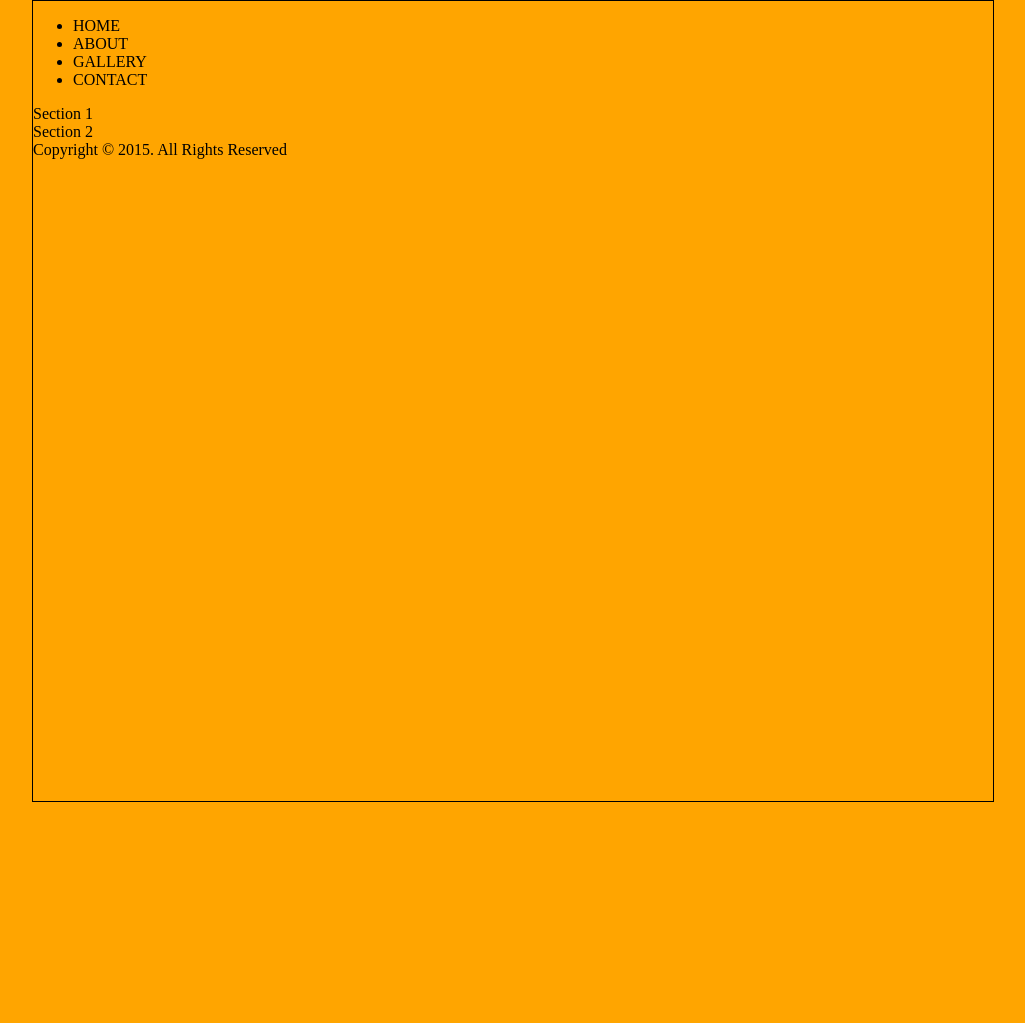
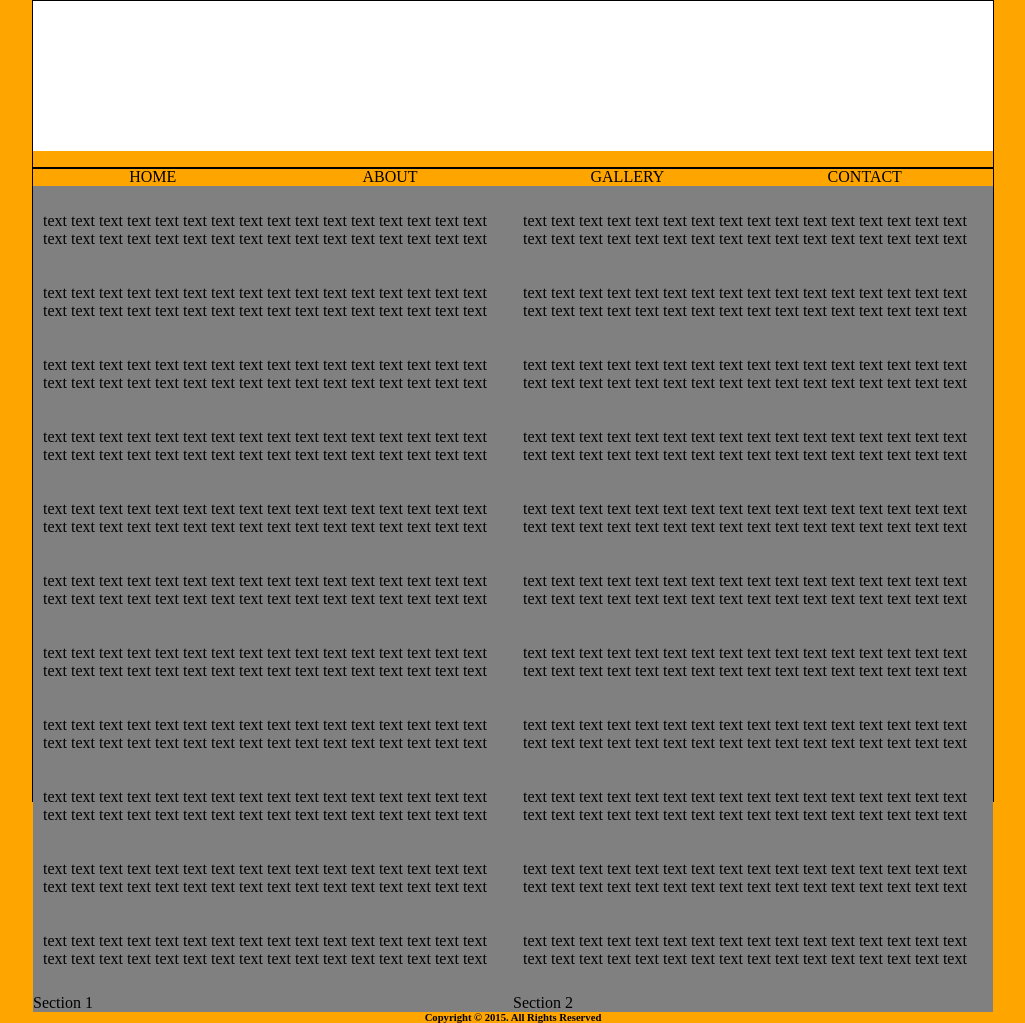
Before and after one commit to chinchizla/personalSite_sept, a plain HTML site: page index.html in a window 1280 px wide. Shown: the whole page, without its empty margins (127-1152 px from the left). Before the commit the page ends 802 px from the top, so only its background shows below. Drawn offline with Linux system fonts and the light colour scheme.

Commit message:
Styled the footer, sections, and added placeholder text

```diff
--- a/css/styles.css
+++ b/css/styles.css
@@ -7,6 +7,50 @@ body{background:orange;
     width:960px;
 	margin: 0 auto;
 	height: 100vh;
+}
 
+#banner{
+	height:150px;
+	background: white;
+	width: 100%;
+}
 
+nav{}
+
+nav ul{
+	list-style: none;
+	padding-left: 0px;
+	border:solid 1px black;
 }
+
+nav ul li{
+	border:solid 0px black;
+	width: 24.777%;
+	float:left;
+	text-align: center;
+}
+nav ul li:hover{
+	background: black;
+	color:orange;
+	font-weight: bold;
+	font-size: 12pt;
+	cursor: pointer;
+}
+
+#mainArea{
+	clear:both;
+}
+section{
+	width:50%;
+	background: grey;
+	float: left;
+	min-height:80vh;
+}
+footer{
+	text-align: center;
+	font-size: 8pt;
+	font-weight: bold;
+}
+p{
+	padding: 10px;
+}
--- a/index.html
+++ b/index.html
@@ -20,10 +20,230 @@
 
   <div id="mainArea">
   	<section id="l">
+  		<p>
+  			text text text text
+  			text text text text
+  			text text text text
+  			text text text text
+  			text text text text
+  			text text text text
+  			text text text text
+  			text text text text
+  		</p>
+  		<p>
+  			text text text text
+  			text text text text
+  			text text text text
+  			text text text text
+  			text text text text
+  			text text text text
+  			text text text text
+  			text text text text
+  		</p>
+  		<p>
+  			text text text text
+  			text text text text
+  			text text text text
+  			text text text text
+  			text text text text
+  			text text text text
+  			text text text text
+  			text text text text
+  		</p>
+  		<p>
+  			text text text text
+  			text text text text
+  			text text text text
+  			text text text text
+  			text text text text
+  			text text text text
+  			text text text text
+  			text text text text
+  		</p>
+  		<p>
+  			text text text text
+  			text text text text
+  			text text text text
+  			text text text text
+  			text text text text
+  			text text text text
+  			text text text text
+  			text text text text
+  		</p>
+  		<p>
+  			text text text text
+  			text text text text
+  			text text text text
+  			text text text text
+  			text text text text
+  			text text text text
+  			text text text text
+  			text text text text
+  		</p>
+  		<p>
+  			text text text text
+  			text text text text
+  			text text text text
+  			text text text text
+  			text text text text
+  			text text text text
+  			text text text text
+  			text text text text
+  		</p>
+  		<p>
+  			text text text text
+  			text text text text
+  			text text text text
+  			text text text text
+  			text text text text
+  			text text text text
+  			text text text text
+  			text text text text
+  		</p>
+  		<p>
+  			text text text text
+  			text text text text
+  			text text text text
+  			text text text text
+  			text text text text
+  			text text text text
+  			text text text text
+  			text text text text
+  		</p>
+  		<p>
+  			text text text text
+  			text text text text
+  			text text text text
+  			text text text text
+  			text text text text
+  			text text text text
+  			text text text text
+  			text text text text
+  		</p>
+  		<p>
+  			text text text text
+  			text text text text
+  			text text text text
+  			text text text text
+  			text text text text
+  			text text text text
+  			text text text text
+  			text text text text
+  		</p>
   		Section 1
 
   	</section>
   	<section id="r">
+  		<p>
+  			text text text text
+  			text text text text
+  			text text text text
+  			text text text text
+  			text text text text
+  			text text text text
+  			text text text text
+  			text text text text
+  		</p>
+  		<p>
+  			text text text text
+  			text text text text
+  			text text text text
+  			text text text text
+  			text text text text
+  			text text text text
+  			text text text text
+  			text text text text
+  		</p>
+  		<p>
+  			text text text text
+  			text text text text
+  			text text text text
+  			text text text text
+  			text text text text
+  			text text text text
+  			text text text text
+  			text text text text
+  		</p>
+  		<p>
+  			text text text text
+  			text text text text
+  			text text text text
+  			text text text text
+  			text text text text
+  			text text text text
+  			text text text text
+  			text text text text
+  		</p>
+  		<p>
+  			text text text text
+  			text text text text
+  			text text text text
+  			text text text text
+  			text text text text
+  			text text text text
+  			text text text text
+  			text text text text
+  		</p>
+  		<p>
+  			text text text text
+  			text text text text
+  			text text text text
+  			text text text text
+  			text text text text
+  			text text text text
+  			text text text text
+  			text text text text
+  		</p>
+  		<p>
+  			text text text text
+  			text text text text
+  			text text text text
+  			text text text text
+  			text text text text
+  			text text text text
+  			text text text text
+  			text text text text
+  		</p>
+  		<p>
+  			text text text text
+  			text text text text
+  			text text text text
+  			text text text text
+  			text text text text
+  			text text text text
+  			text text text text
+  			text text text text
+  		</p>
+  		<p>
+  			text text text text
+  			text text text text
+  			text text text text
+  			text text text text
+  			text text text text
+  			text text text text
+  			text text text text
+  			text text text text
+  		</p>
+  		<p>
+  			text text text text
+  			text text text text
+  			text text text text
+  			text text text text
+  			text text text text
+  			text text text text
+  			text text text text
+  			text text text text
+  		</p>
+  		<p>
+  			text text text text
+  			text text text text
+  			text text text text
+  			text text text text
+  			text text text text
+  			text text text text
+  			text text text text
+  			text text text text
+  		</p>
   		Section 2
 
   	</section>
```
